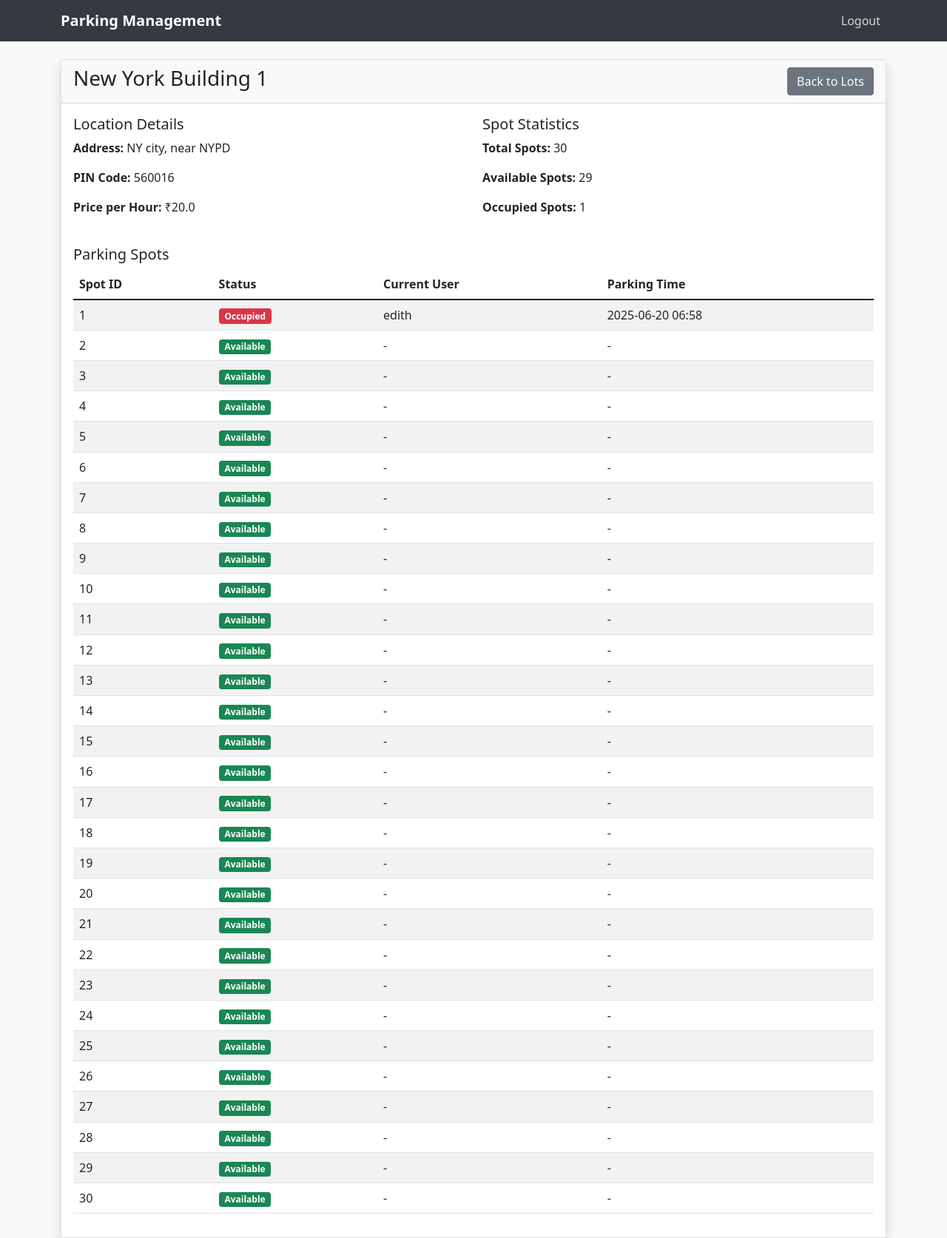
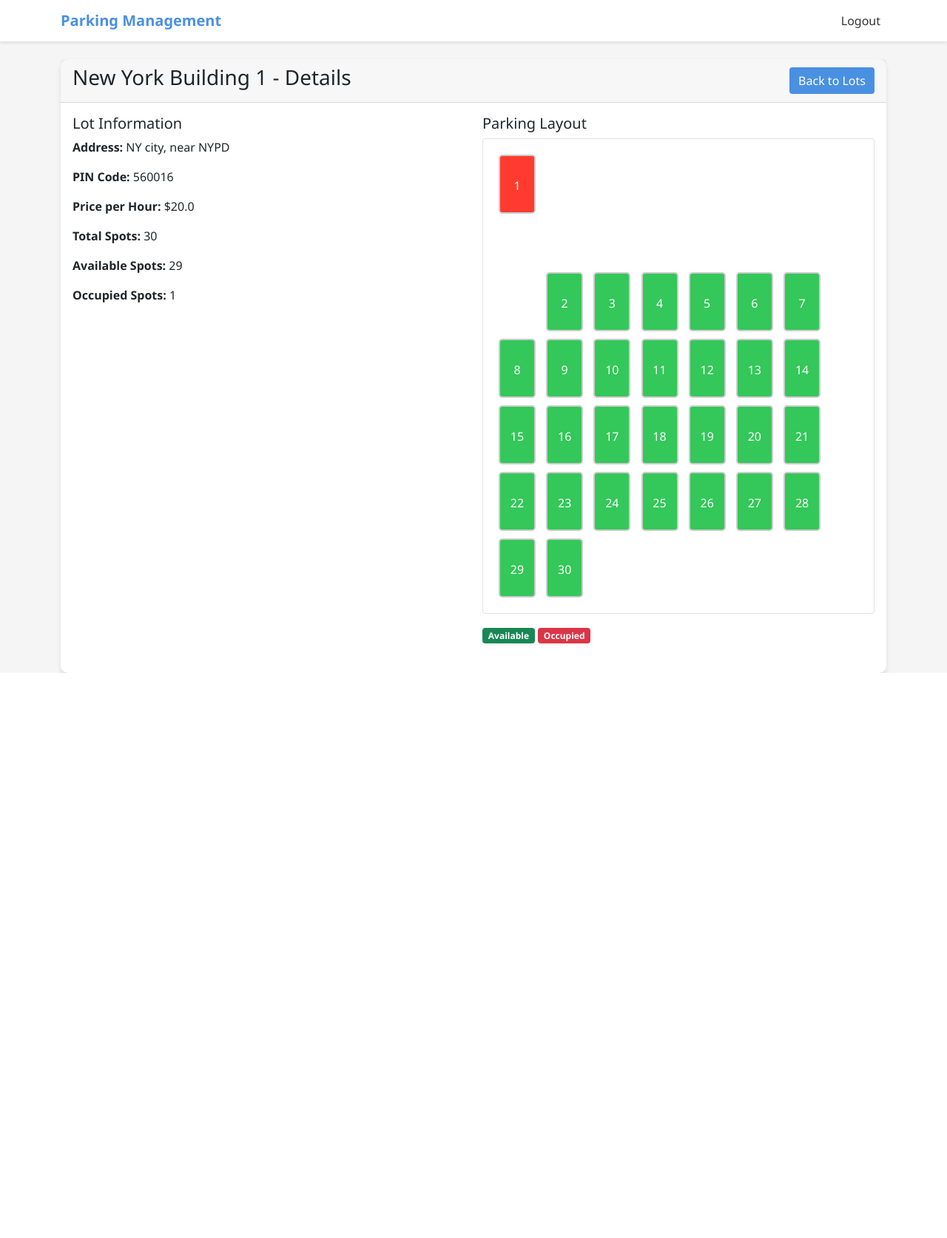
Before and after one commit to 23f3004007/vehicle-parking-app-v1, a Flask app: page /admin/lots/1/details in a window 1280 px wide. Shown: the whole page at 74% size. After the commit the page ends 910 px from the top, so only its background shows below. Run offline with Flask 3, Linux system fonts and the light colour scheme; a user stored in the database is signed in.

Commit message:
Milestone-VP User-Dashboard-Management

```diff
--- a/app/auth.py
+++ b/app/auth.py
@@ -21,7 +21,7 @@
             user = User.query.filter_by(username=username).first()
             if user and user.check_password(password):
                 login_user(user)
-                return redirect(url_for('user.dashboard'))
+                return redirect(url_for('user.user_dashboard'))
 
         flash('Invalid username or password')
     return render_template('auth/login.html')
--- a/app/routes.py
+++ b/app/routes.py
@@ -4,6 +4,8 @@
 from .models import Admin
 from flask import request, jsonify
 from .models import ParkingLot, ParkingSpot, User, db
+from datetime import datetime
+from .models import Reservation
 
 main = Blueprint('main', __name__)
 user = Blueprint('user', __name__, url_prefix='/user')
@@ -23,7 +25,7 @@
     if current_user.is_authenticated:
         if isinstance(current_user, Admin):
             return redirect(url_for('admin.admin_dashboard'))  # Change from 'admin.dashboard' to 'admin.admin_dashboard'
-        return redirect(url_for('user.dashboard'))
+        return redirect(url_for('user.user_dashboard'))
     return render_template('index.html')
 
 @user.route('/dashboard')
@@ -108,3 +110,69 @@
 def view_user_details(user_id):
     user = User.query.get_or_404(user_id)
     return render_template('admin/user_details.html', user=user)
+
+
+@user.route('/parking-lots')
+@login_required
+def view_parking_lots():
+    lots = ParkingLot.query.all()
+    return render_template('user/parking_lots.html', lots=lots)
+
+@user.route('/reserve/<int:lot_id>', methods=['POST'])
+@login_required
+def reserve_spot(lot_id):
+    lot = ParkingLot.query.get_or_404(lot_id)
+    # Find first available spot using the correct status field
+    available_spot = next((spot for spot in lot.spots if spot.status == 'A'), None)
+
+    if not available_spot:
+        flash('No spots available in this lot.', 'error')
+        return redirect(url_for('user.view_parking_lots'))
+
+    # Create reservation and explicitly set spot_id
+    reservation = Reservation(
+        user_id=current_user.id,
+        spot_id=available_spot.id,  # Explicitly set spot_id
+        parking_time=datetime.utcnow(),
+        cost_per_hour=lot.price_per_hour
+    )
+    available_spot.status = 'O'  # Update status to Occupied
+
+    db.session.add(reservation)
+    db.session.commit()
+
+    flash('Spot reserved successfully!', 'success')
+    return redirect(url_for('user.view_reservations'))
+
+@user.route('/release/<int:reservation_id>', methods=['POST'])
+@login_required
+def release_spot(reservation_id):
+    reservation = Reservation.query.get_or_404(reservation_id)
+
+    if reservation.user_id != current_user.id:
+        flash('Unauthorized action.', 'error')
+        return redirect(url_for('user.view_reservations'))
+
+    reservation.leaving_time = datetime.utcnow()
+    reservation.spot.status = 'A'  # Update status to Available
+    db.session.commit()
+
+    flash(f'Parking spot released. Total cost: ${reservation.calculate_total_cost()}', 'success')
+    return redirect(url_for('user.view_reservations'))
+
+@user.route('/reservations')
+@login_required
+def view_reservations():
+    return render_template('user/reservations.html',
+                         reservations=current_user.reservations,
+                         now=datetime.utcnow)
+
+@user.route('/history')
+@login_required
+def parking_history():
+    completed_reservations = Reservation.query.filter_by(
+        user_id=current_user.id
+    ).filter(
+        Reservation.leaving_time.isnot(None)
+    ).order_by(Reservation.parking_time.desc()).all()
+    return render_template('user/history.html', reservations=completed_reservations)
--- a/app/templates/admin/lot_details.html
+++ b/app/templates/admin/lot_details.html
@@ -4,63 +4,41 @@
 <div class="container mt-4">
     <div class="card">
         <div class="card-header d-flex justify-content-between align-items-center">
-            <h3>{{ lot.prime_location_name }}</h3>
-            <a href="{{ url_for('admin.manage_lots') }}" class="btn btn-secondary">Back to Lots</a>
+            <h3>{{ lot.prime_location_name }} - Details</h3>
+            <a href="{{ url_for('admin.manage_lots') }}" class="btn btn-primary">Back to Lots</a>
         </div>
         <div class="card-body">
             <div class="row mb-4">
                 <div class="col-md-6">
-                    <h5>Location Details</h5>
+                    <h5>Lot Information</h5>
                     <p><strong>Address:</strong> {{ lot.address }}</p>
                     <p><strong>PIN Code:</strong> {{ lot.pin_code }}</p>
-                    <p><strong>Price per Hour:</strong> ₹{{ lot.price_per_hour }}</p>
-                </div>
-                <div class="col-md-6">
-                    <h5>Spot Statistics</h5>
+                    <p><strong>Price per Hour:</strong> ${{ lot.price_per_hour }}</p>
                     <p><strong>Total Spots:</strong> {{ lot.max_spots }}</p>
                     <p><strong>Available Spots:</strong> {{ lot.available_spots }}</p>
                     <p><strong>Occupied Spots:</strong> {{ lot.occupied_spots }}</p>
                 </div>
-            </div>
-
-            <h5>Parking Spots</h5>
-            <div class="table-responsive">
-                <table class="table table-striped">
-                    <thead>
-                        <tr>
-                            <th>Spot ID</th>
-                            <th>Status</th>
-                            <th>Current User</th>
-                            <th>Parking Time</th>
-                        </tr>
-                    </thead>
-                    <tbody>
+                <div class="col-md-6">
+                    <h5>Parking Layout</h5>
+                    <div class="parking-layout p-3 border rounded">
                         {% for spot in lot.spots %}
-                        <tr>
-                            <td>{{ spot.id }}</td>
-                            <td>
-                                <span class="badge {% if spot.status == 'A' %}bg-success{% else %}bg-danger{% endif %}">
-                                    {{ 'Available' if spot.status == 'A' else 'Occupied' }}
-                                </span>
-                            </td>
-                            <td>
+                        <div class="parking-spot {% if spot.status == 'A' %}spot-available{% else %}spot-occupied{% endif %}">
+                            {{ spot.id }}
+                            {% if spot.status == 'O' %}
+                            <div class="spot-info small">
                                 {% if spot.reservation %}
-                                    {{ spot.reservation.user.username }}
-                                {% else %}
-                                    -
+                                <span>Since: {{ spot.reservation.parking_time.strftime('%H:%M') }}</span>
                                 {% endif %}
-                            </td>
-                            <td>
-                                {% if spot.reservation %}
-                                    {{ spot.reservation.parking_time.strftime('%Y-%m-%d %H:%M') }}
-                                {% else %}
-                                    -
-                                {% endif %}
-                            </td>
-                        </tr>
+                            </div>
+                            {% endif %}
+                        </div>
                         {% endfor %}
-                    </tbody>
-                </table>
+                    </div>
+                    <div class="mt-3">
+                        <span class="badge bg-success">Available</span>
+                        <span class="badge bg-danger">Occupied</span>
+                    </div>
+                </div>
             </div>
         </div>
     </div>
--- a/app/templates/base.html
+++ b/app/templates/base.html
@@ -4,32 +4,73 @@
     <meta charset="UTF-8">
     <meta name="viewport" content="width=device-width, initial-scale=1.0">
     <title>Vehicle Parking Management System</title>
-    <!-- Bootstrap CSS -->
     <link href="https://cdn.jsdelivr.net/npm/bootstrap@5.1.3/dist/css/bootstrap.min.css" rel="stylesheet">
-    <!-- Custom CSS -->
     <style>
+        :root {
+            --primary-color: #4A90E2;
+            --secondary-color: #F5F5F5;
+            --accent-color: #34C759;
+        }
+
         body {
-            background-color: #f8f9fa;
+            background-color: var(--secondary-color);
+            font-family: 'Segoe UI', sans-serif;
         }
+
         .navbar {
-            background-color: #343a40;
+            background-color: white;
+            box-shadow: 0 2px 4px rgba(0,0,0,0.1);
         }
+
         .navbar-brand {
-            color: #ffffff !important;
+            color: var(--primary-color) !important;
             font-weight: bold;
         }
+
         .nav-link {
-            color: rgba(255,255,255,.8) !important;
+            color: #333 !important;
         }
+
         .nav-link:hover {
-            color: #ffffff !important;
+            color: var(--primary-color) !important;
         }
+
         .card {
-            box-shadow: 0 0.5rem 1rem rgba(0, 0, 0, 0.15);
+            border-radius: 10px;
+            border: none;
+            box-shadow: 0 4px 6px rgba(0,0,0,0.1);
         }
-        .card-header {
-            background-color: #f8f9fa;
-            border-bottom: 1px solid rgba(0,0,0,.125);
+
+        .btn-primary {
+            background-color: var(--primary-color);
+            border: none;
+        }
+
+        .parking-spot {
+            width: 50px;
+            height: 80px;
+            margin: 5px;
+            display: inline-block;
+            border: 2px solid #ccc;
+            border-radius: 5px;
+            cursor: pointer;
+            text-align: center;
+            line-height: 80px;
+        }
+
+        .spot-available {
+            background-color: var(--accent-color);
+            color: white;
+        }
+
+        .spot-occupied {
+            background-color: #FF3B30;
+            color: white;
+        }
+
+        .spot-selected {
+            background-color: var(--primary-color);
+            color: white;
         }
     </style>
 </head>
```
Also changed, not shown: app/templates/user/dashboard.html (+11 -2 lines), app/templates/user/history.html (added, +47 -0 lines), app/templates/user/parking_lots.html (added, +71 -0 lines), app/templates/user/reservations.html (added, +43 -0 lines), instance/parking.db.
